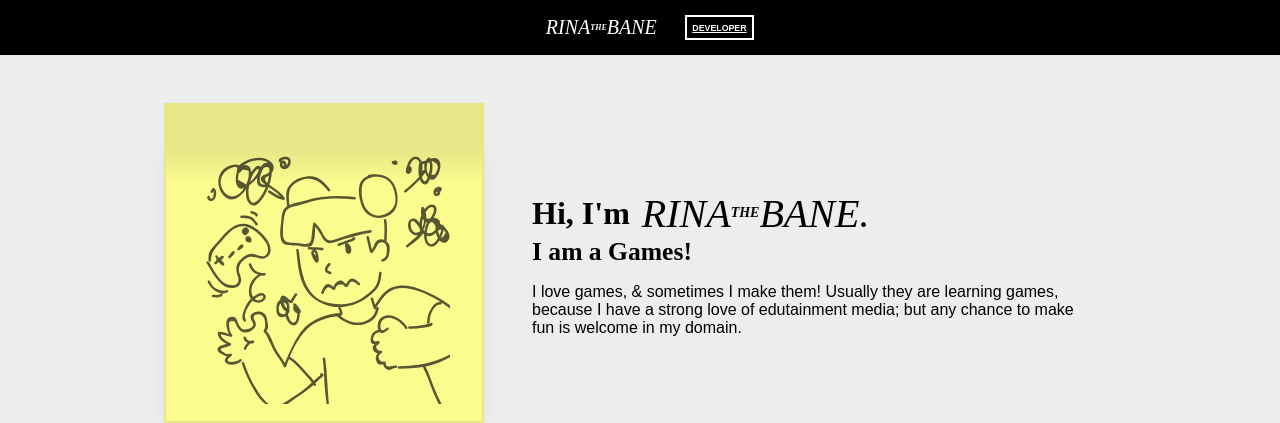
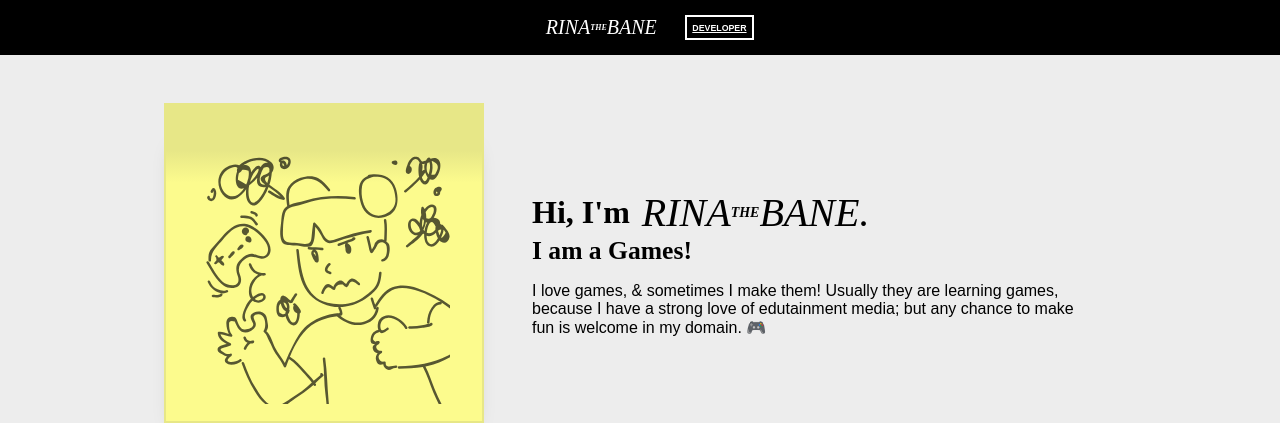
Before and after one commit to Trehalose/trehalose.github.io, a Jekyll site: the page built from _folios/games.md, in a window 1280 px wide. Shown: the top 423 px of the page. Built offline with Jekyll 4.4.1, drawn with Linux system fonts in a browser that asks for light colours; some web fonts are replaced.

```diff
--- a/_folios/games.md
+++ b/_folios/games.md
@@ -3,7 +3,7 @@ layout: folio
 img: "/assets/imgs/games-folio.svg"
 imgAlt: "A doodle of Rina tossing a game controller and rage quitting."
 title: "Games"
-blurb: "I love games, &amp; sometimes I make them! Usually they are learning games, because I have a strong love of edutainment media; but any chance to make fun is welcome in my domain."
+blurb: "I love games, &amp; sometimes I make them! Usually they are learning games, because I have a strong love of edutainment media; but any chance to make fun is welcome in my domain. 🎮"
 exemplarTitle: "games I made"
 permalink: "/games/"
 slug: "games"
```
